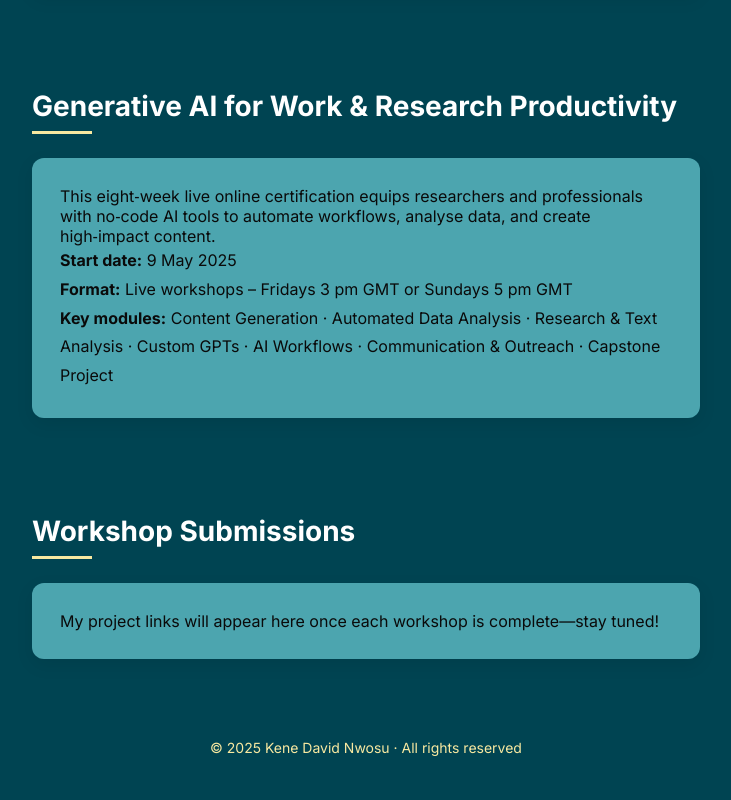
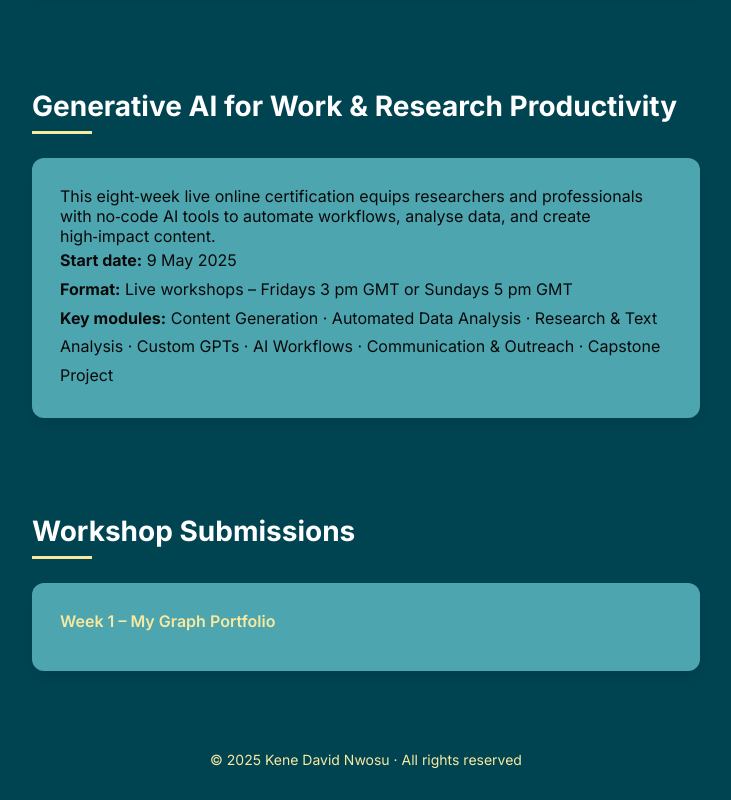
Before and after one commit to kendavidn/my_graph_portfolio, a plain HTML site: page index.html in a window 1280 px wide. Shown: the part 700-1500 px from the top of the page, without its empty margins (274-1005 px from the left). Drawn offline with Linux system fonts and the light colour scheme.

Commit message:
Update index.html

```diff
--- a/index.html
+++ b/index.html
@@ -73,6 +73,9 @@
       padding:1.75rem;
       box-shadow:0 6px 18px rgba(0,0,0,0.08);
     }
+    /* link list styling */
+    ul.links{list-style:none;padding-left:0;}
+    ul.links li{margin-bottom:0.75rem;}
     footer{
       margin-top:auto;
       padding:2rem 1rem;
@@ -125,7 +128,9 @@
     <section id="workshops">
       <h2>Workshop Submissions</h2>
       <div class="card">
-        <p>My project links will appear here once each workshop is complete—stay tuned!</p>
+        <ul class="links">
+          <li><a href="https://github.com/kendavidn/my_graph_portfolio" target="_blank" rel="noopener">Week 1 – My Graph Portfolio</a></li>
+        </ul>
       </div>
     </section>
   </main>
```
